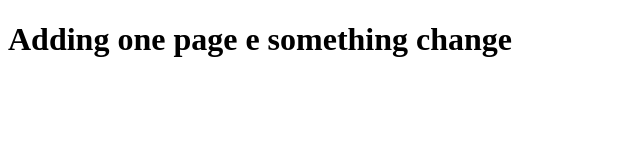
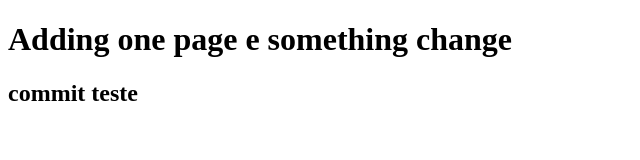
Before and after one commit to abanjos/github-backin-years, a plain HTML site: page servicos.html in a window 1280 px wide. Shown: the whole page, without its empty margins (0-640 px from the left). Drawn offline with Linux system fonts and the light colour scheme.

Commit message:
add h2 to text

```diff
--- a/servicos.html
+++ b/servicos.html
@@ -8,5 +8,6 @@
 </head>
 <body>
     <h1>Adding one page e something change</h1>
+    <h2>commit teste</h2>
 </body>
 </html>
```
